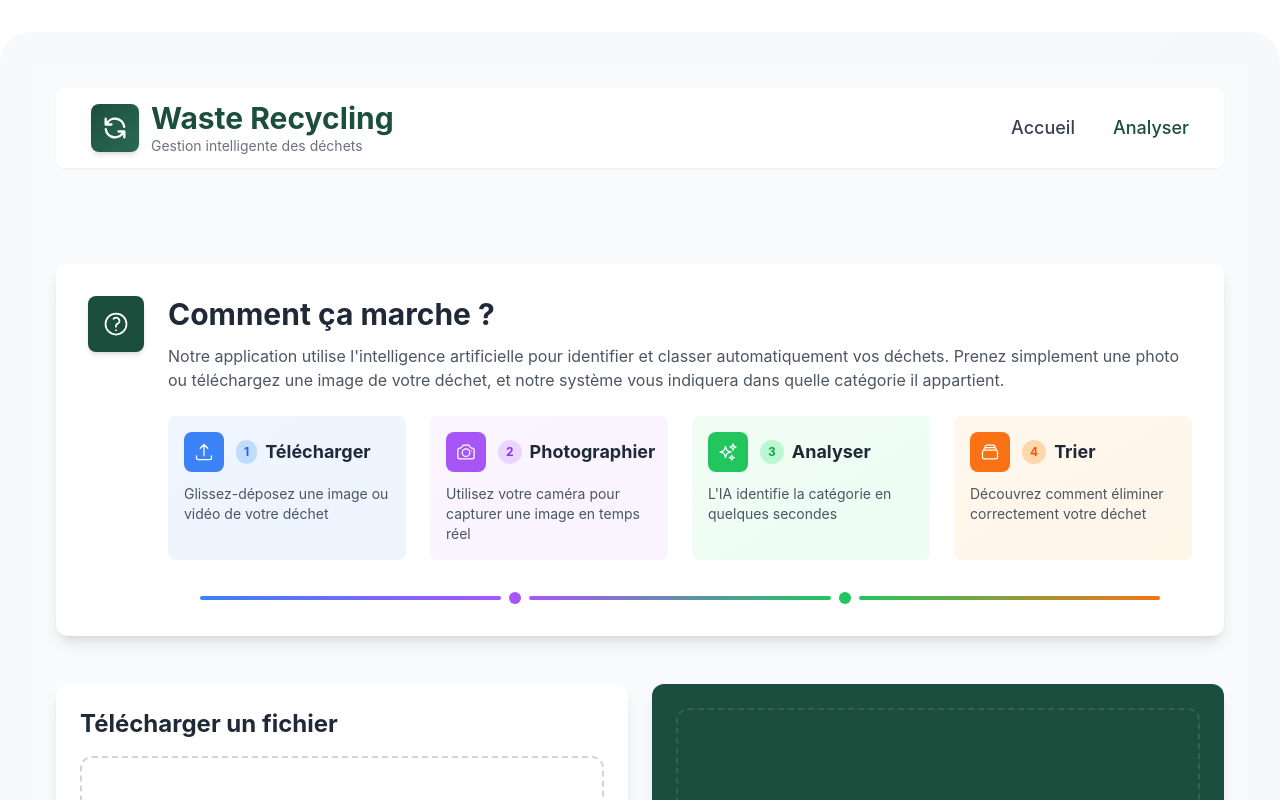
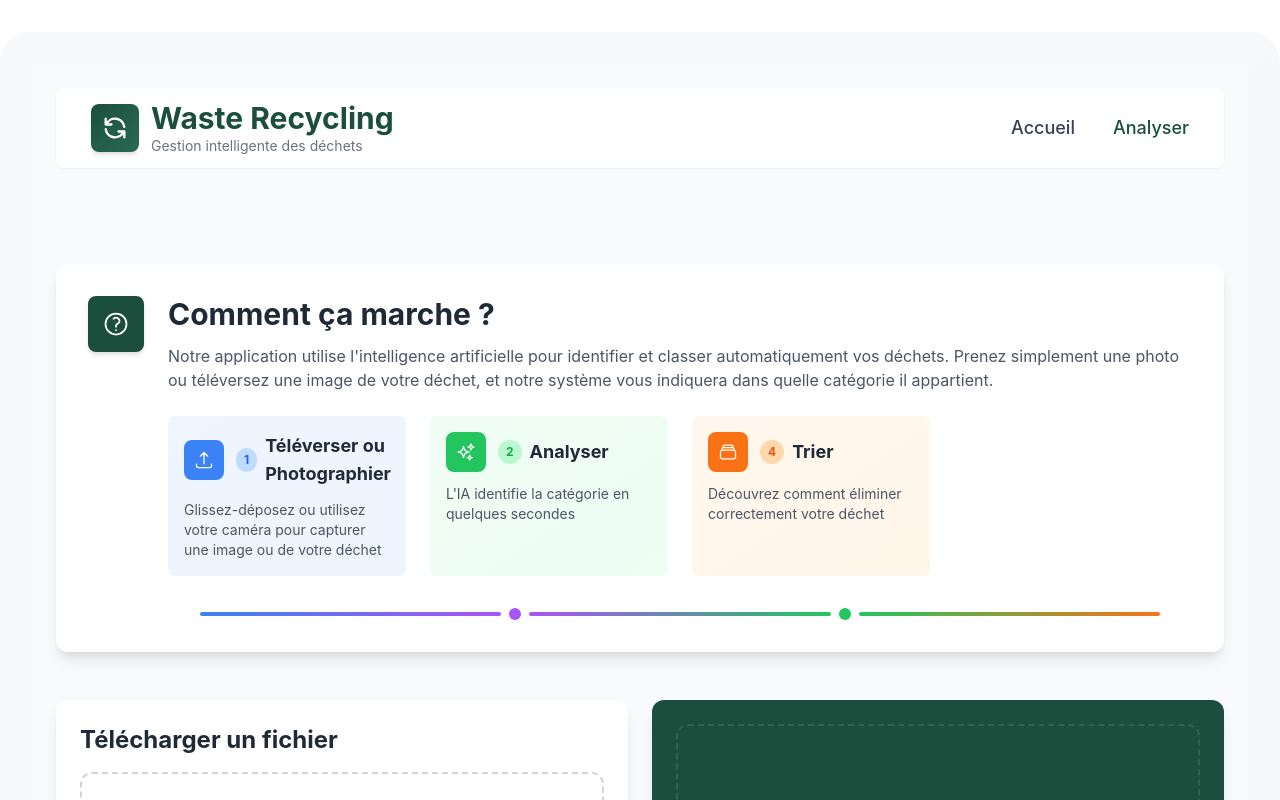
Before and after one commit to Ange-Etoile/Dechet_Urbain, a Vue app: page /resultats in a window 1280 px wide. Shown: the top 800 px of the page. Built offline with nearby package versions, Linux system fonts and the light colour scheme.

Commit message:
feat:amelioration de l'interface de la page d'analyse

```diff
--- a/src/components/CardAction.vue
+++ b/src/components/CardAction.vue
@@ -19,13 +19,13 @@ const facingMode = ref<'user' | 'environment'>('environment');
 const startCamera = async () => {
   try {
     error.value = null;
-    isStreaming.value = true; // On affiche l'élément vidéo avant de chercher le flux
+    isStreaming.value = true;
 
-    await nextTick(); // On attend que le DOM affiche le <video>
+    await nextTick();
 
     const constraints = {
       video: {
-        facingMode: facingMode.value, // Retrait de "exact" pour plus de compatibilité
+        facingMode: facingMode.value,
         width: { ideal: 1280 },
         height: { ideal: 720 }
       },
--- a/src/components/CardDescribe.vue
+++ b/src/components/CardDescribe.vue
@@ -22,7 +22,7 @@ import {
         <h2 class="text-2xl sm:text-3xl font-bold text-gray-800">Comment ça marche ?</h2>
         <p class="text-sm sm:text-base text-gray-600 leading-relaxed">
           Notre application utilise l'intelligence artificielle pour identifier et classer automatiquement vos déchets.
-          Prenez simplement une photo ou téléchargez une image de votre déchet, et notre système vous indiquera dans quelle catégorie il appartient.
+          Prenez simplement une photo ou téléversez une image de votre déchet, et notre système vous indiquera dans quelle catégorie il appartient.
         </p>
       </div>
 
@@ -36,38 +36,22 @@ import {
             </div>
             <div class="flex items-center gap-2">
               <span class="text-xs font-bold text-blue-600 bg-blue-200 px-2 py-1 rounded-full">1</span>
-              <h3 class="text-base sm:text-lg font-bold text-gray-800">Télécharger</h3>
+              <h3 class="text-base sm:text-lg font-bold text-gray-800">Téléverser ou Photographier </h3>
             </div>
           </div>
           <p class="text-xs sm:text-sm text-gray-600 leading-relaxed">
-            Glissez-déposez une image ou vidéo de votre déchet
+            Glissez-déposez ou utilisez votre caméra pour capturer  une image ou de votre déchet
           </p>
         </div>
 
-        <!-- Étape 2: Photographier -->
-        <div class="flex flex-col gap-3 p-4 rounded-lg bg-gradient-to-br from-purple-50 to-purple-100/50 hover:shadow-md transition-all duration-300 group">
-          <div class="flex items-center gap-3">
-            <div class="w-10 h-10 rounded-lg bg-purple-500 flex items-center justify-center flex-shrink-0 group-hover:scale-110 transition-transform">
-              <CameraIcon class="w-5 h-5 text-white" />
-            </div>
-            <div class="flex items-center gap-2">
-              <span class="text-xs font-bold text-purple-600 bg-purple-200 px-2 py-1 rounded-full">2</span>
-              <h3 class="text-base sm:text-lg font-bold text-gray-800">Photographier</h3>
-            </div>
-          </div>
-          <p class="text-xs sm:text-sm text-gray-600 leading-relaxed">
-            Utilisez votre caméra pour capturer une image en temps réel
-          </p>
-        </div>
-
-        <!-- Étape 3: Analyser -->
+        <!-- Étape 2: Analyser -->
         <div class="flex flex-col gap-3 p-4 rounded-lg bg-gradient-to-br from-green-50 to-green-100/50 hover:shadow-md transition-all duration-300 group">
           <div class="flex items-center gap-3">
             <div class="w-10 h-10 rounded-lg bg-green-500 flex items-center justify-center flex-shrink-0 group-hover:scale-110 transition-transform">
               <SparklesIcon class="w-5 h-5 text-white" />
             </div>
             <div class="flex items-center gap-2">
-              <span class="text-xs font-bold text-green-600 bg-green-200 px-2 py-1 rounded-full">3</span>
+              <span class="text-xs font-bold text-green-600 bg-green-200 px-2 py-1 rounded-full">2</span>
               <h3 class="text-base sm:text-lg font-bold text-gray-800">Analyser</h3>
             </div>
           </div>
--- a/src/components/CardRecommadation.vue
+++ b/src/components/CardRecommadation.vue
@@ -204,7 +204,7 @@ const getBinColorClass = (color: string) => {
                 </div>
             </div>
 
-            <div class="w-full flex justify-between items-center bg-white rounded-lg p-3 shadow-sm">
+            <!-- <div class="w-full flex justify-between items-center bg-white rounded-lg p-3 shadow-sm">
                 <div class="flex items-center gap-3">
                     <div class="w-8 h-8 rounded-full flex-shrink-0" :class="getBinColorClass(currentConfig.binColor)"></div>
                     <div>
@@ -216,7 +216,7 @@ const getBinColorClass = (color: string) => {
                     <MapPinIcon class="w-5 h-5 text-gray-500 mb-1 ml-auto" />
                     <p class="text-xs text-gray-500 font-semibold">{{ nearestLocation }}</p>
                 </div>
-            </div>
+            </div> -->
 
             <div v-if="currentConfig.specialInstructions && props.generalClass !== 'recyclable'" class="flex items-start gap-2 p-3 bg-red-50 border-2 border-red-300 rounded-lg">
                 <ExclamationTriangleIcon class="w-5 h-5 text-red-600 flex-shrink-0 mt-0.5" />
```
